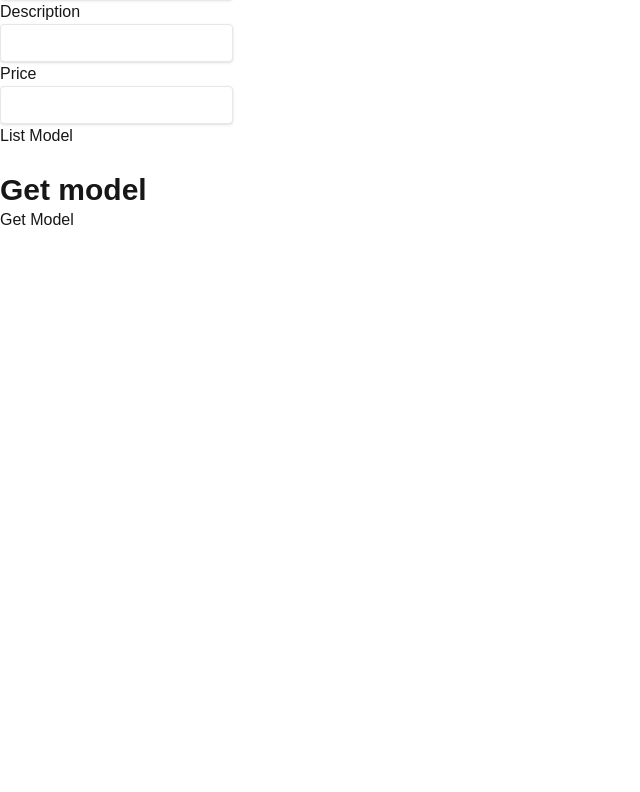
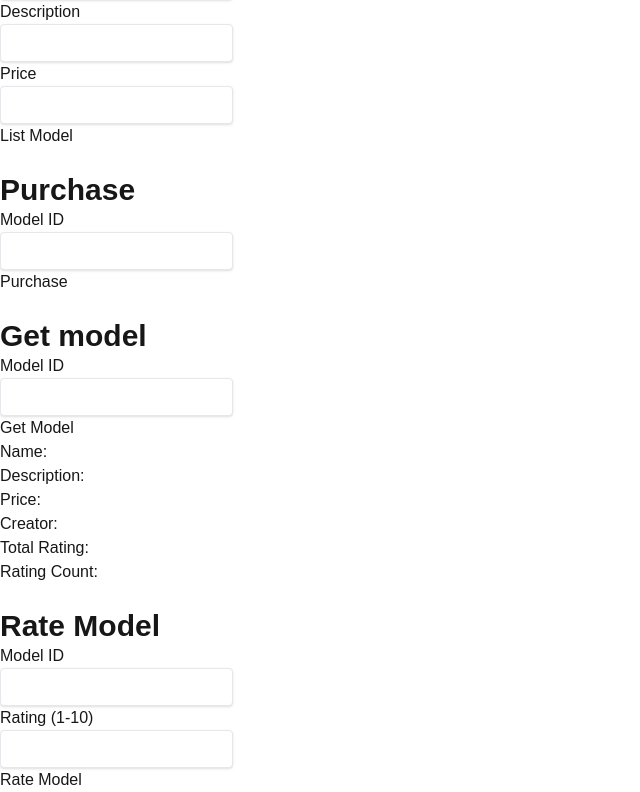
Before and after one commit to abzy128/blockchain-assignment2, a Next.js app in the folder frontend/: page / in a window 1280 px wide. Shown: the part 226-1018 px from the top of the page, without its empty margins (0-640 px from the left). Before the commit the page ends 800 px from the top, so only its background shows below. Built offline with nearby package versions, Linux system fonts and the light colour scheme.

Commit message:
a bit of smth

```diff
--- a/frontend/src/app/page.tsx
+++ b/frontend/src/app/page.tsx
@@ -19,6 +19,7 @@ export default function Home() {
   const [connectedAccount, setConnectedAccount] = useState<string | null>(null);
 
   const [models, setModels] = useState<any[] | null>(null);
+  const [modelDetails, setModelDetails] = useState<any | null>(null);
 
   useEffect(() => {
     if (window.ethereum) {
@@ -101,11 +102,33 @@ export default function Home() {
     setModels(models);
   }
 
-  async function getModelDetails(modelId: any) {
+  async function getModelDetails() {
     updateContract();
+    const modelId = document.getElementById(
+      "detailsModelId"
+    ) as HTMLInputElement;
     const modelDetails = await contract.methods.getModelDetails(modelId).call();
     console.log("Model Details:", modelDetails);
+    setModelDetails(modelDetails);
   }
+
+  async function rateModel() {
+    updateContract();
+    const modelId = (document.getElementById("modelId") as HTMLInputElement)
+      .value;
+    const rating = (document.getElementById("rating") as HTMLInputElement)
+      .value;
+    await contract.methods.rateModel(modelId, rating).call();
+  }
+
+  async function purchaseModel() {
+    updateContract();
+    const modelId = (
+      document.getElementById("purchaseModelId") as HTMLInputElement
+    ).value;
+    await contract.methods.purchaseModel(modelId).call();
+  }
+
   return (
     <>
       <div id="warn" style={{ color: "red" }}>
@@ -164,11 +187,62 @@ export default function Home() {
         <button onClick={() => listModel()}>List Model</button>
       </div>
       <br />
+
+      <div>
+        <h1 className="text-3xl font-bold">Purchase</h1>
+        <div>
+          <h2>Model ID</h2>
+          <input
+            className="shadow appearance-none border rounded py-2 px-3 text-gray-700 leading-tight focus:outline-none focus:shadow-outline"
+            type="text"
+            id="purchaseModelId"
+          />
+        </div>
+        <button onClick={() => purchaseModel()}>Purchase</button>
+      </div>
+      <br />
+
       <div>
         <h1 className="text-3xl font-bold">Get model</h1>
-        <button onClick={() => getModelDetails(0)}>Get Model</button>
+        <div>
+          <h2>Model ID</h2>
+          <input
+            className="shadow appearance-none border rounded py-2 px-3 text-gray-700 leading-tight focus:outline-none focus:shadow-outline"
+            type="text"
+            id="detailsModelId"
+          />
+        </div>
+        <button onClick={() => getModelDetails()}>Get Model</button>
+        <div>
+          <p>Name: {modelDetails?.name}</p>
+          <p>Description: {modelDetails?.description}</p>
+          <p>Price: {modelDetails?.price}</p>
+          <p>Creator: {modelDetails?.creator}</p>
+          <p>Total Rating: {modelDetails?.totalRating}</p>
+          <p>Rating Count: {modelDetails?.ratingCount}</p>
+        </div>
+      </div>
+      <br />
 
-
+      <div>
+        <h1 className="text-3xl font-bold">Rate Model</h1>
+        <div>
+          <h2>Model ID</h2>
+          <input
+            className="shadow appearance-none border rounded py-2 px-3 text-gray-700 leading-tight focus:outline-none focus:shadow-outline"
+            type="text"
+            id="modelId"
+          />
+        </div>
+        <div>
+          <h2>Rating (1-10)</h2>
+          <input
+            className="shadow appearance-none border rounded py-2 px-3 text-gray-700 leading-tight focus:outline-none focus:shadow-outline"
+            type="text"
+            id="rating"
+          />
+        </div>
+        <button onClick={() => rateModel()}>Rate Model</button>
       </div>
     </>
   );
```
